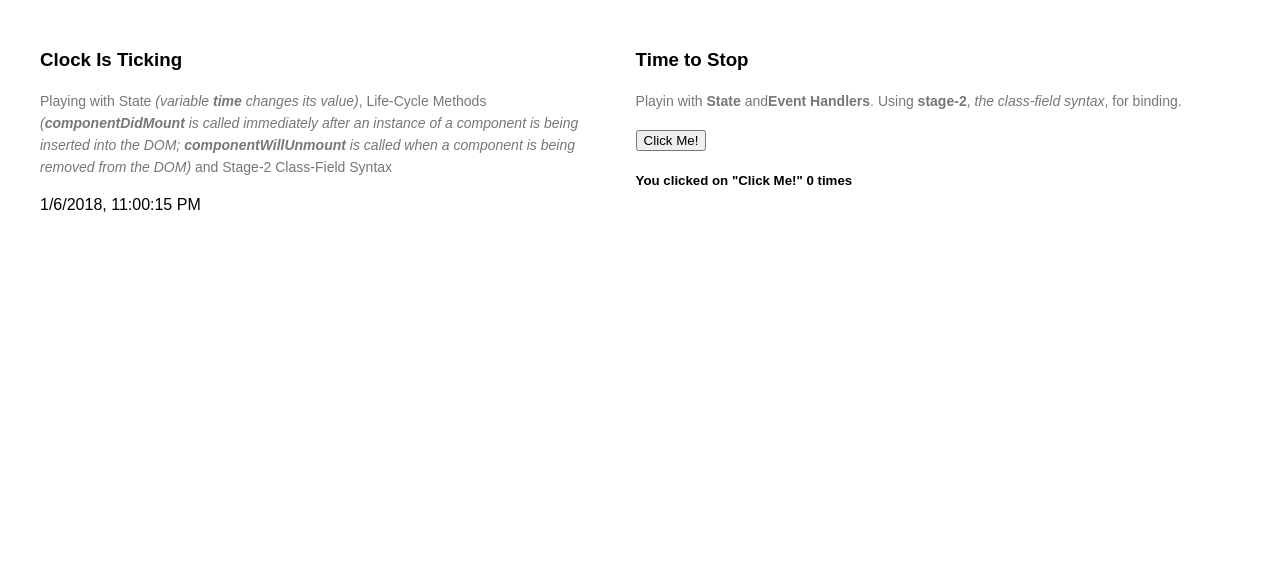
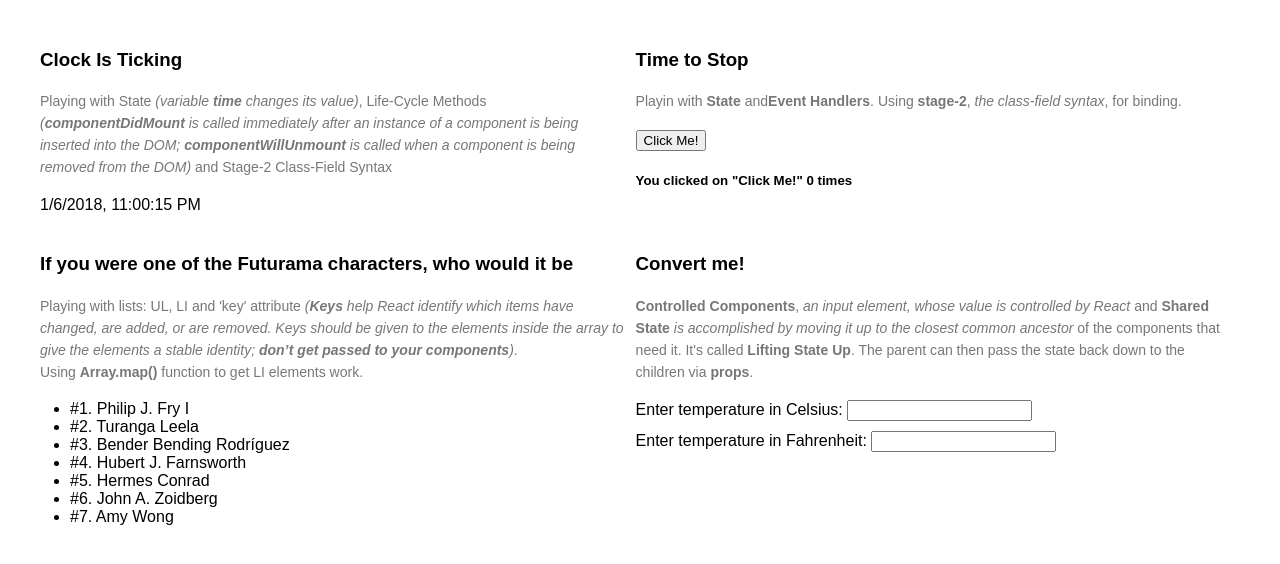
Before and after one commit to mkora/react-playground, a React (Create React App) app: page / in a window 1280 px wide. Shown: the top 564 px of the page. Built offline with nearby package versions, Linux system fonts and the light colour scheme; the HTML template or start-up script is replaced by a standard one.

Commit message:
Added Futurama List and Temerature Converter components

```diff
--- a/src/App.js
+++ b/src/App.js
@@ -1,6 +1,8 @@
 import React, { Component } from 'react';
 import Clock from './Clock';
 import ClickCounter from './ClickCounter';
+import FuturamaList from './FuturamaList';
+import TemperatureConvert from './TemperatureConvert';
 
 class App extends Component {
   render() {
@@ -14,6 +16,14 @@ class App extends Component {
             <ClickCounter />
           </div>
         </div>
+        <div className="row">
+          <div className="column">
+            <FuturamaList></FuturamaList>
+          </div>
+          <div className="column">
+            <TemperatureConvert></TemperatureConvert>
+          </div>
+        </div>
       </div>
     );
   }
--- /dev/null
+++ b/src/FuturamaItem.js
@@ -0,0 +1,11 @@
+import React, { Component } from 'react';
+
+class FuturamaItem extends Component {
+  render() {
+    return (
+      <li>#{this.props.id}. {this.props.name}</li>
+    );
+  }
+}
+
+export default FuturamaItem;
--- /dev/null
+++ b/src/FuturamaList.js
@@ -0,0 +1,39 @@
+import React, { Component } from 'react';
+import FuturamaItem from './FuturamaItem';
+
+class FuturamaList extends Component {
+
+  // @TODO: Pass data as FuturamaList this.props
+  data = [
+    { id: 1, name: 'Philip J. Fry I' },
+    { id: 2, name: 'Turanga Leela' },
+    { id: 3, name: 'Bender Bending Rodríguez' },
+    { id: 4, name: 'Hubert J. Farnsworth' },
+    { id: 5, name: 'Hermes Conrad' },
+    { id: 6, name: 'John A. Zoidberg' },
+    { id: 7, name: 'Amy Wong' }
+  ];
+
+  render() {
+    return (
+      <div>
+        <h3>
+          <p>If you were one of the Futurama characters, who would it be</p>
+          <span>Playing with lists: UL, LI and 'key' attribute&nbsp;
+            <em>(<strong>Keys</strong> help React identify which items
+            have changed, are added, or are removed.
+            Keys should be given to the elements inside the array
+            to give the elements a stable identity; <strong>don’t get passed
+            to your components</strong>)</em>. Using&nbsp;
+            <strong>Array.map()</strong> function to get LI elements work.
+          </span>
+        </h3>
+        <ul>
+          {this.data.map((item) => <FuturamaItem name={item.name} id={item.id} key={item.id}></FuturamaItem>)}
+        </ul>
+      </div>
+    );
+  }
+}
+
+export default FuturamaList;
--- /dev/null
+++ b/src/TemperatureConvert.js
@@ -0,0 +1,61 @@
+import React, { Component } from 'react';
+import TemperatureInput from './TemperatureInput';
+
+class TemperatureConvert extends Component {
+
+  state = {
+    degreeType: '',
+    temperature: '',
+  };
+
+  handleChangeForFah = (val) => {
+    this.setState({
+      degreeType: 'fah',
+      temperature: val
+    });
+  }
+
+  handleChangeForCel = (val) => {
+    this.setState({
+      degreeType: 'cel',
+      temperature: val
+    });
+  }
+
+  render() {
+    const toCel = (t) => (isNaN(t) || t === '')
+        ? '' : Math.round(5/9 * (parseFloat(t) - 32)).toString();
+
+    const toFah = (t) => (isNaN(t) || t === '')
+        ? '' : Math.round((9/5 * parseFloat(t)) + 32).toString();
+
+    return (
+      <div>
+        <h3>
+          <p>Convert me!</p>
+          <span>
+            <strong>Controlled Components</strong>, <em>an input
+              element, whose value is controlled by React
+              </em> and <strong>Shared State</strong> <em>is accomplished by
+              moving it up to the closest common ancestor</em> of the components
+              that need it. It's called <strong>Lifting State Up</strong>.
+              The parent can then pass the state back down to the
+              children via <strong>props</strong>.
+          </span>
+        </h3>
+        <TemperatureInput
+          degreeType="cel"
+          temperature={(this.state.degreeType === 'fah') // change value bc of type
+            ? toCel(this.state.temperature) : this.state.temperature}
+          onChangeTemperature={this.handleChangeForCel} />
+        <TemperatureInput
+          degreeType="fah"
+          temperature={(this.state.degreeType === 'cel') // change value bc of type
+            ? toFah(this.state.temperature) : this.state.temperature}
+          onChangeTemperature={this.handleChangeForFah} />
+      </div>
+    );
+  }
+}
+
+export default TemperatureConvert;
--- /dev/null
+++ b/src/TemperatureInput.js
@@ -0,0 +1,47 @@
+import React, { Component } from 'react';
+
+class TemperatureInput extends Component {
+
+  degreeTypes = {
+    cel: 'Celsius',
+    fah: 'Fahrenheit'
+  };
+
+  // Left in sake of example
+  // state = {
+  //   temperature: 0,
+  // };
+  // /**
+  //  * This is controlled component
+  //  *  <input type="text" value={this.state.temperature} onChange={this.handleChange} />
+  //  * where is handleState is:
+  //  */
+  // handleChange = (event) => {
+  //   this.setState({
+  //     temperature: event.target.value
+  //   });
+  // }
+
+
+  /**
+   * This is controlled component
+   * (don't forget of event.target.value)
+   */
+  handleChange = (event) => {
+    this.props.onChangeTemperature(event.target.value);
+  }
+
+  render() {
+    const type = this.degreeTypes[this.props.degreeType];
+    return (
+      <div>
+        <label htmlFor={`temperature-${type}`}>Enter temperature in {type}: </label>
+        <input type="text" id={`temperature-${type}`}
+          value={this.props.temperature}
+          onChange={this.handleChange} />
+      </div>
+    );
+  }
+}
+
+export default TemperatureInput;
```
